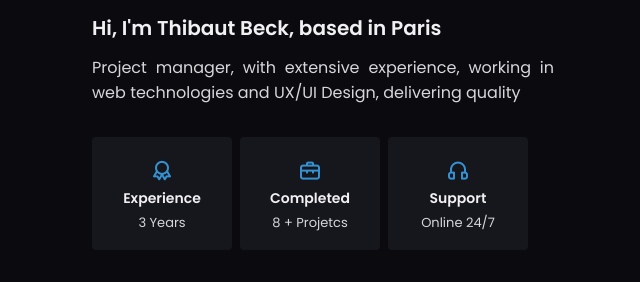
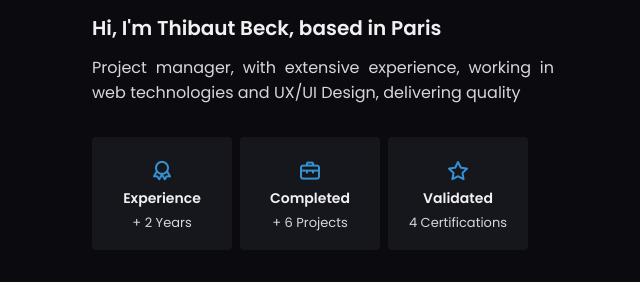
Before and after one commit to Tibob92/Portfolio, a plain HTML site: page index.html in a window 1280 px wide. Shown: the part 1040-1322 px from the top of the page, 630-1270 px from the left. Drawn offline with nearby package versions, Linux system fonts and the light colour scheme.

Commit message:
Modification certifications dans about

```diff
--- a/index.html
+++ b/index.html
@@ -137,19 +137,19 @@
                         <div class="about__box">
                             <i class="uil uil-award about__icon"></i>
                             <h3 class="about__title">Experience</h3>
-                            <span class="about__subtitle">3 Years</span>
+                            <span class="about__subtitle">+ 2 Years</span>
                         </div>
 
                         <div class="about__box">
                             <i class="uil uil-suitcase-alt about__icon"></i>
                             <h3 class="about__title">Completed</h3>
-                            <span class="about__subtitle">8 + Projetcs</span>
+                            <span class="about__subtitle">+ 6 Projects</span>
                         </div>
 
                         <div class="about__box">
-                            <i class="uil uil-headphones-alt about__icon"></i>
-                            <h3 class="about__title">Support</h3>
-                            <span class="about__subtitle">Online 24/7</span>
+                            <i class="uil uil-star about__icon"></i>
+                            <h3 class="about__title">Validated</h3>
+                            <span class="about__subtitle">4 Certifications</span>
                         </div>
                     </div>
                     <a href="#contact" class="button"><i class="uil uil-navigator button_icon"></i>
```
